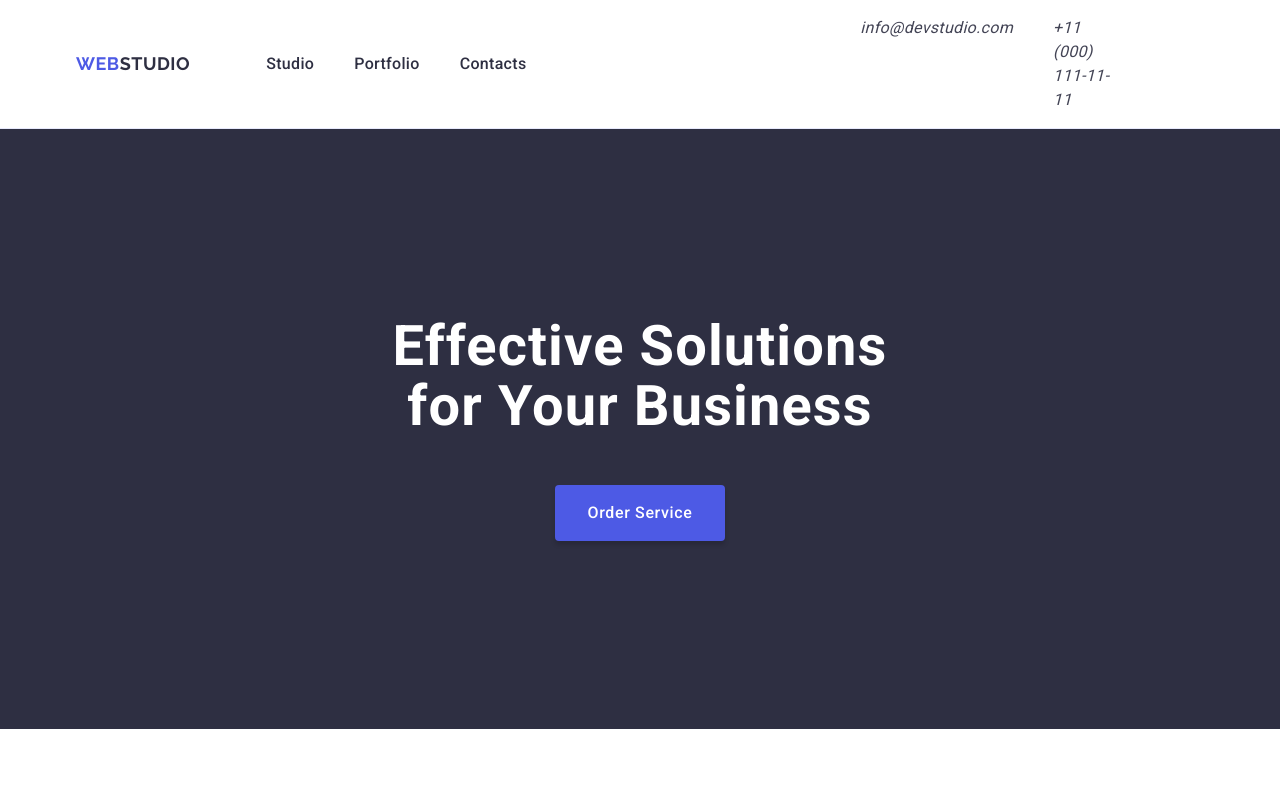
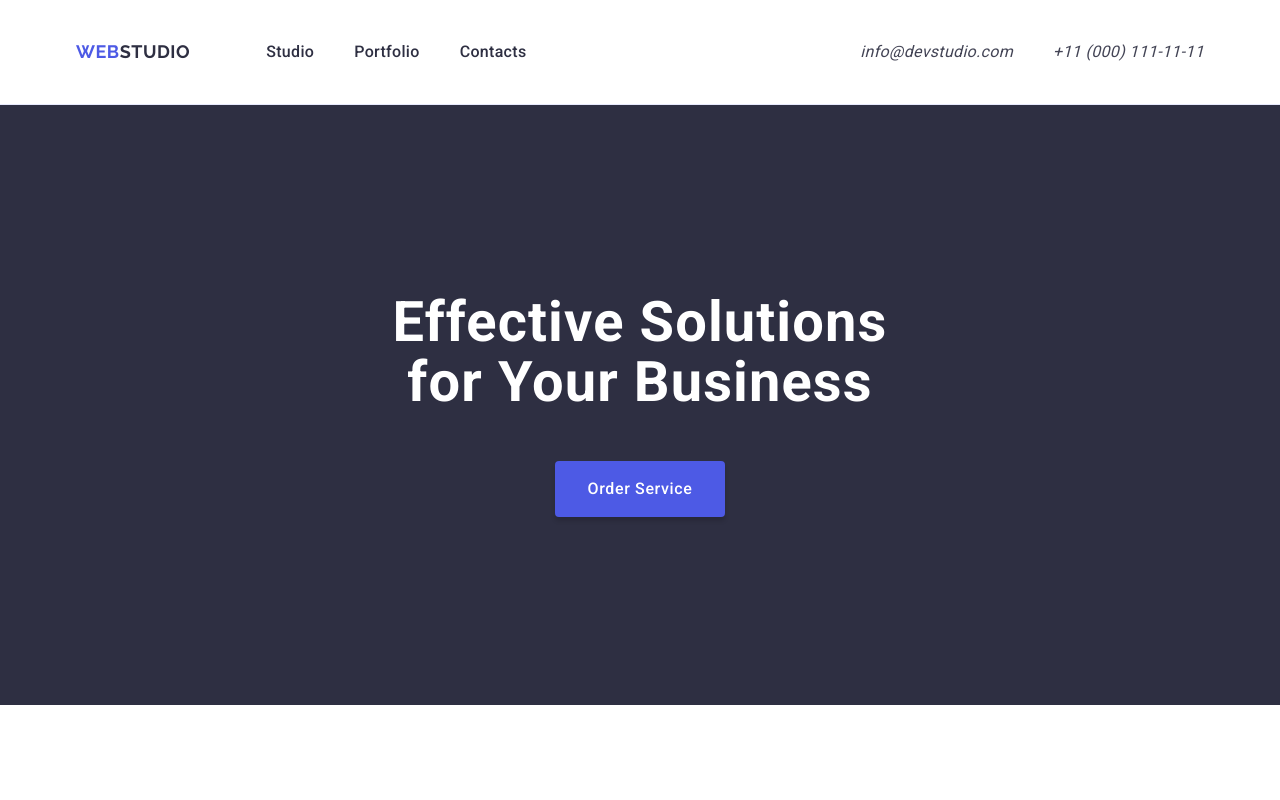
Before and after one commit to anastasia-tarasova26/homework-03, a plain HTML site: page index.html in a window 1280 px wide. Shown: the top 800 px of the page. Drawn offline with nearby package versions, Linux system fonts and the light colour scheme.

Commit message:
Update styles.css

```diff
--- a/css/styles.css
+++ b/css/styles.css
@@ -69,7 +69,7 @@ margin: 0 auto;
 }
 
 .paragraph-list-item{
-  flex-basis: calc((100% - 3 * 24px) / 4)
+  flex-basis: calc((100% - 3 * 24px) / 4);
 }
 
 .paragraph-title {
@@ -102,7 +102,6 @@ margin: 0 auto;
 
 ul li{
     list-style-type: none;
-    flex-basis: calc((100% - 3 * 24px) / 4)
 }
 
 /* Header */
@@ -277,7 +276,7 @@ h3 {
   .team-cards {
     border-radius: 0px 0px 4px 4px;
     background:  #fff;
-    flex-basis: calc((100% - 3 * 24px) / 4)
+    flex-basis: calc((100% - 3 * 24px) / 4);
   }
   .team-name-profession {
     padding: 32px 0;
@@ -314,7 +313,7 @@ h3 {
 }
 
 .portfolio-list-item{
-  flex-basis: calc((100% - 3 * 24px) / 4)
+  flex-basis: calc((100% - 3 * 24px) / 4);
 }
 
 .portfolio-title{
```
